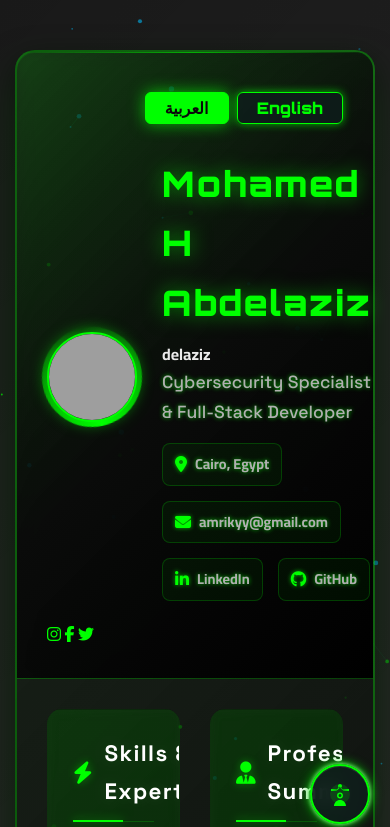
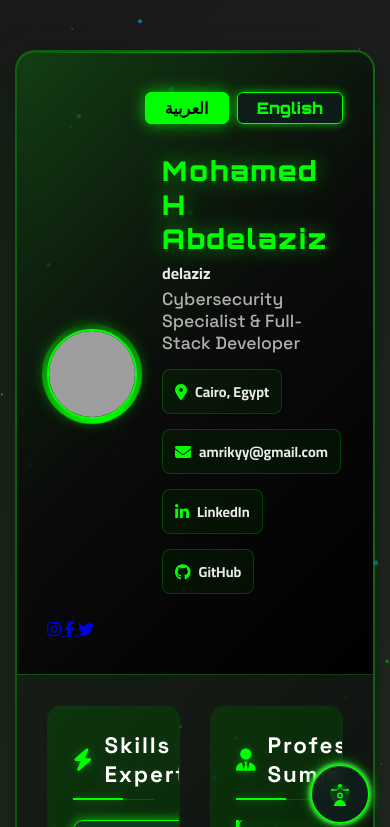
Before and after one commit to mohamed-abdelaziz710/Amrikyy, a plain HTML site: page index.html in a window 390 px wide. Shown: the top 827 px of the page. Drawn offline with Linux system fonts and the light colour scheme; grey boxes are pictures that could not be loaded.

Commit message:
Refactor typography styles for improved readability and responsiveness; update font families and sizes across various elements

```diff
--- a/style.css
+++ b/style.css
@@ -29,82 +29,78 @@
 @import url('https://fonts.googleapis.com/css2?family=Orbitron:wght@400;700;900&family=Sora:wght@300;400;600;700&family=Space+Grotesk:wght@500;700&display=swap');
 
 body {
-  background-color: var(--dark-bg);
+  font-family: 'Cairo', 'Sora', sans-serif;
+  font-weight: 400;
   color: var(--text-primary);
-  font-family: 'Cairo', Arial, sans-serif;
-  font-weight: 700;
-  line-height: 1.7;
-  min-height: 100vh;
-  overflow-x: hidden;
-  position: relative;
-}
-
-h1, h2, h3, h4, .profile-name, .logo-text, .amrikyy-logo-3dsvg {
-  font-family: 'Orbitron', Arial, sans-serif;
+  background: var(--dark-bg);
+  /* ...existing code... */
+}
+
+.logo-text, .profile-name {
+  font-family: 'Orbitron', sans-serif;
   font-weight: 900;
-  letter-spacing: 0.06em;
+  font-size: clamp(2rem, 5vw, 2.7rem);
   color: var(--neon-green);
-  text-shadow: 0 0 8px var(--neon-green-glow), 0 0 2px var(--white);
-}
-
-.profile-title, .loader-message, .footer-text, .contact-link, .skills-bilingual, .summary-content, .education-item, .cert-list, .project-card, .language-list, .status-badge, .ar-content {
-  font-family: 'Cairo', Arial, sans-serif;
+  letter-spacing: 0.12em;
+  text-shadow: 0 0 12px var(--neon-green-glow), 0 0 2px var(--white);
+  background: none;
+}
+
+.logo-subtitle, .profile-title, .contact-link span, .footer-text, .education-item, .cert-list, .language-list, .project-tech, .skills-bilingual, .skills-group, .skill-badge, .summary-content, .education-status, .status-badge {
+  font-family: 'Cairo', 'Sora', sans-serif;
   font-weight: 700;
   color: var(--text-primary);
-  text-shadow: 0 0 4px var(--neon-green-glow);
-}
-
-.logo-text {
-  font-size: clamp(2.2rem, 6vw, 3.2rem);
-  letter-spacing: 0.12em;
-}
-.profile-name {
-  font-size: clamp(1.5rem, 4vw, 2.2rem);
-  letter-spacing: 0.09em;
-}
-
-h2 {
+  background: none;
+}
+
+h1, h2, h3, h4 {
+  font-family: 'Orbitron', sans-serif;
+  font-weight: 700;
+  letter-spacing: 0.08em;
+  color: var(--neon-green);
+  text-shadow: 0 0 8px var(--neon-green-glow);
+  background: none;
+}
+
+h1.profile-name {
+  font-size: clamp(1.7rem, 4vw, 2.2rem);
+  font-weight: 900;
+  margin-bottom: 0.1em;
+}
+
+h2, .section-header h2 {
   font-size: clamp(1.1rem, 2.5vw, 1.5rem);
   color: var(--neon-green);
+  font-weight: 700;
   text-shadow: 0 0 8px var(--neon-green-glow);
+}
+
+.logo-subtitle {
+  font-size: clamp(1rem, 2vw, 1.2rem);
+  color: var(--text-secondary);
+  text-shadow: 0 0 6px var(--neon-green-glow);
+  font-weight: 700;
+  letter-spacing: 0.08em;
+}
+
+.profile-title {
+  font-size: clamp(1rem, 2vw, 1.15rem);
+  color: var(--text-secondary);
+  font-weight: 700;
+  margin-bottom: 0.2em;
+}
+
+/* Arabic text always Cairo */
+.ar-content, .ar-content * {
+  font-family: 'Cairo', sans-serif !important;
   font-weight: 900;
-}
-
-h3 {
-  font-size: clamp(1.1rem, 2vw, 1.3rem);
-  color: var(--neon-green);
-  text-shadow: 0 0 6px var(--neon-green-glow);
-  font-weight: 900;
-}
-
-h4 {
-  font-size: clamp(1rem, 2vw, 1.1rem);
-  color: var(--neon-green);
-  text-shadow: 0 0 6px var(--neon-green-glow);
-  font-weight: 900;
-}
-
-p, .profile-title, .footer-text {
-  font-family: 'Cairo', Arial, sans-serif;
-  font-weight: 700;
-  color: var(--text-primary);
-  text-shadow: 0 0 4px var(--neon-green-glow);
-}
-
-a {
-  color: var(--neon-green);
-  text-decoration: none;
-  transition: color 0.3s, text-shadow 0.3s;
-}
-a:hover {
-  color: var(--white);
-  text-shadow: 0 0 8px var(--neon-green-glow);
-}
-
-/* SVG Logo 3D Neon Theme */
-.amrikyy-logo-3dsvg [stroke], .amrikyy-logo-3dsvg [fill] {
-  stroke: url(#amrikyy-neon-green-white-gradient) !important;
-  fill: url(#amrikyy-neon-green-white-gradient) !important;
+  letter-spacing: 0.04em;
+}
+
+/* Responsive adjustments */
+@media (max-width: 700px) {
+  .logo-text, .profile-name { font-size: clamp(1.2rem, 6vw, 1.7rem); }
+  h2, .section-header h2 { font-size: clamp(0.95rem, 3vw, 1.1rem); }
 }
 
 /* --- Loader & Neon Green Only Styles --- */
```
